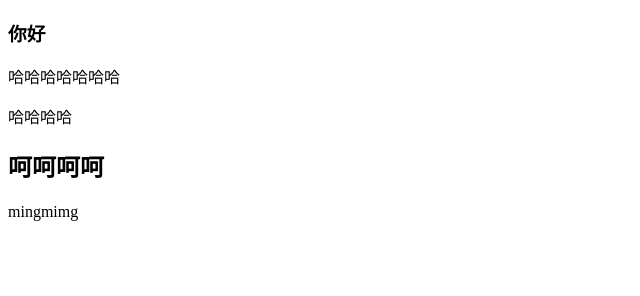
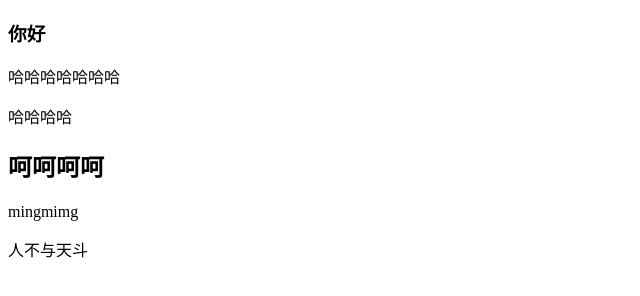
Before and after one commit to yuanbingbing/test, a plain HTML site: page index.html in a window 1280 px wide. Shown: the whole page, without its empty margins (0-640 px from the left). Drawn offline with Linux system fonts and the light colour scheme.

Commit message:
人不与天斗

```diff
--- a/index.html
+++ b/index.html
@@ -14,5 +14,7 @@
 	<h2>呵呵呵呵</h2>
 
 	<p>mingmimg</p>
+
+	<p>人不与天斗</p>
 </body>
 </html>
```
